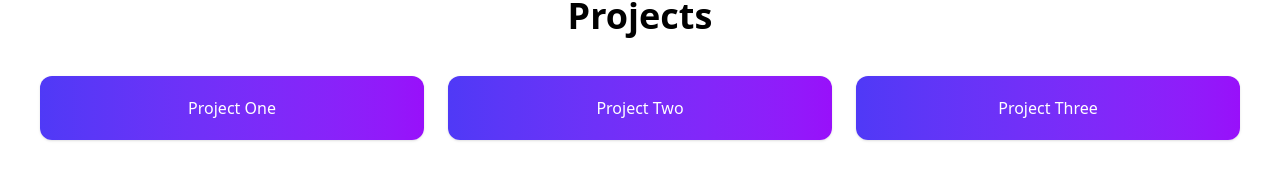
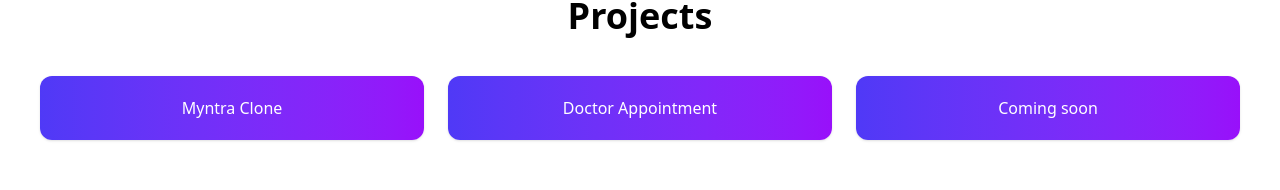
Before and after one commit to saurabh-77777/portfolio2, a React app: page / in a window 1280 px wide. Shown: the part 1388-1578 px from the top of the page. Built offline with nearby package versions, Linux system fonts and the light colour scheme; the HTML template or start-up script is replaced by a standard one.

Commit message:
Update Projects.jsx

```diff
--- a/src/components/Projects.jsx
+++ b/src/components/Projects.jsx
@@ -3,9 +3,9 @@
     <section id="projects" className="py-20 text-center">
       <h2 className="text-4xl font-bold mb-10">Projects</h2>
       <div className="grid md:grid-cols-3 gap-6 px-10">
-        <div className="shadow p-5  bg-gradient-to-r from-indigo-600 to-purple-600 text-white rounded-xl">Project One</div>
-        <div className="shadow p-5  bg-gradient-to-r from-indigo-600 to-purple-600 text-white rounded-xl">Project Two</div>
-        <div className="shadow p-5  bg-gradient-to-r from-indigo-600 to-purple-600 text-white rounded-xl">Project Three</div>
+        <div className="shadow p-5  bg-gradient-to-r from-indigo-600 to-purple-600 text-white rounded-xl"><a href="https://myntra-clone-bay-six.vercel.app">Myntra Clone</a></div>
+        <div className="shadow p-5  bg-gradient-to-r from-indigo-600 to-purple-600 text-white rounded-xl"><a href="https://doctor-appointment-coral-eta.vercel.app">Doctor Appointment</a></div>
+        <div className="shadow p-5  bg-gradient-to-r from-indigo-600 to-purple-600 text-white rounded-xl">Coming soon</div>
       </div>
     </section>
   );
```
